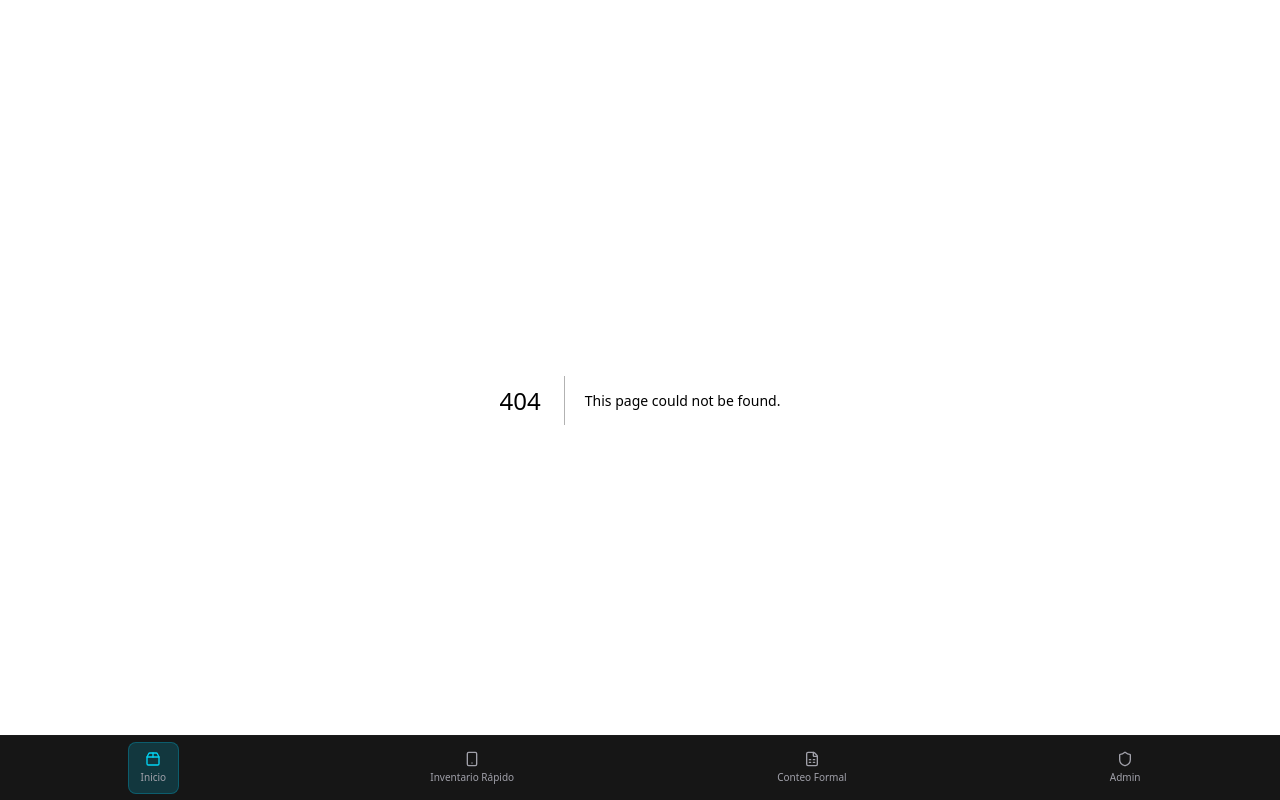
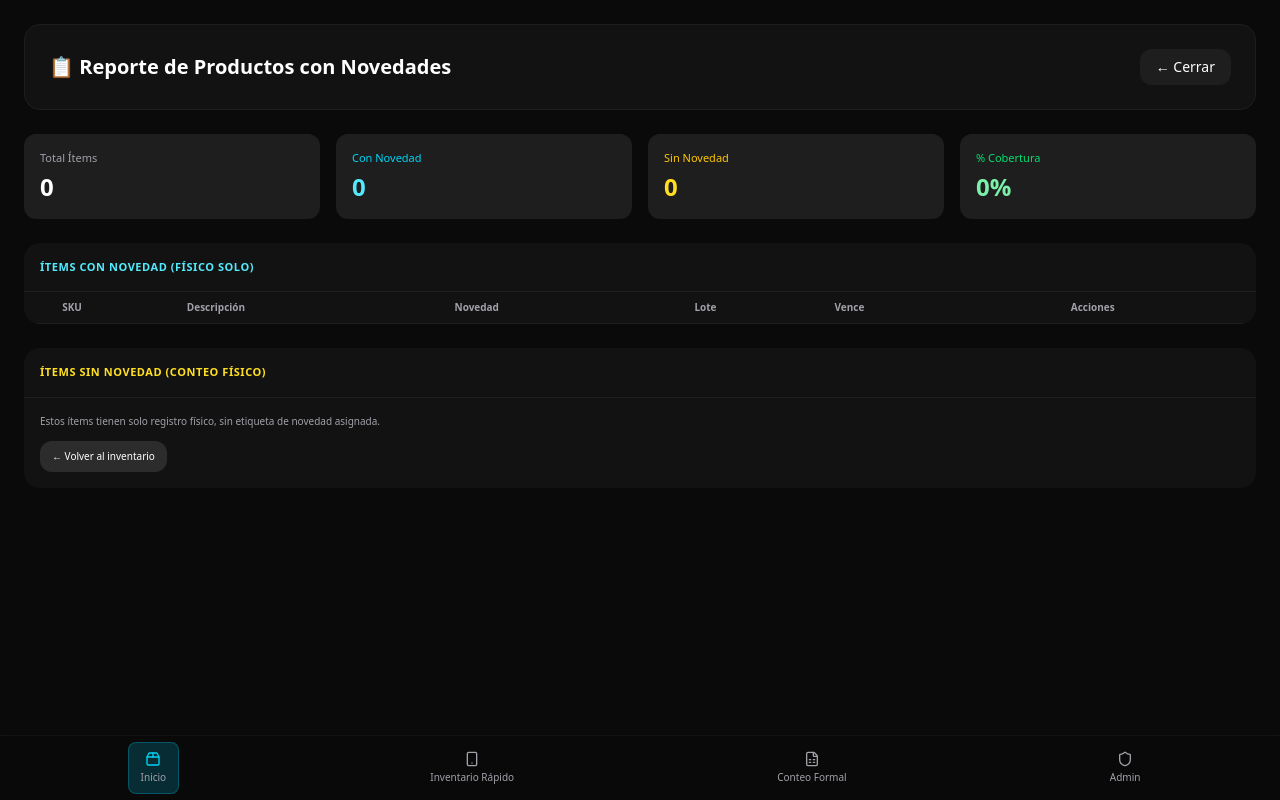
Before and after one commit to Nejicg23/Muestreoapp, a Next.js app: page /reportes/productos-novedades in a window 1280 px wide. Before the commit this address had no page. Built offline with nearby package versions, Linux system fonts and the light colour scheme.

Commit message:
feat: add product novelties report with physical count, batch and expiration

```diff
--- /dev/null
+++ b/src/app/reportes/productos-novedades/ProductosNovedadesClient.tsx
@@ -0,0 +1,165 @@
+import React from 'react';
+
+export default function ProductosNovedadesClient({
+  sessionId,
+  consolidated,
+  onClose,
+  onExport,
+}: {
+  sessionId: string;
+  consolidated: any[];
+  onClose: () => void;
+  onExport: (data: any) => void;
+}) {
+  // Filtrar ítems con novedad (físico solo, sin comparación sistema)
+  const novedades = consolidated.filter(
+    (item) => item.hasPhysicalCount && item.noveltyType
+  );
+
+  // Ítems sin novedad (solo conteo físico)
+  const sinNovedad = consolidated.filter(
+    (item) => item.hasPhysicalCount && !item.noveltyType
+  );
+
+  const handleRegistrarFisico = (itemId: string, data: {
+    noveltyType: string;
+    batchNumber: string;
+    expirationDate: string;
+    notes?: string;
+  }) => {
+    // Lógica para registrar ítem con novedad
+    console.log('Registrando físico para ítem:', itemId, data);
+    onExport(data);
+  };
+
+  return (
+    <div className="min-h-screen bg-slate-950 p-6">
+      <div className="bg-slate-900 border border-slate-800 rounded-2xl p-6 mb-6">
+        <div className="flex items-center justify-between">
+          <h1 className="text-xl font-black text-white">
+            📋 Reporte de Productos con Novedades
+          </h1>
+          <button
+            onClick={onClose}
+            className="px-4 py-2 rounded-xl bg-slate-800 hover:bg-slate-700 text-white text-sm transition-colors"
+          >
+            ← Cerrar
+          </button>
+        </div>
+      </div>
+
+      {/* Resumen */}
+      <div className="grid grid-cols-1 md:grid-cols-2 lg:grid-cols-4 gap-4 mb-6">
+        <div className="bg-slate-800 rounded-xl p-4">
+          <p className="text-[11px] text-slate-400 font-medium">Total Ítems</p>
+          <p className="text-2xl font-bold text-white mt-1">{consolidated.length}</p>
+        </div>
+        <div className="bg-slate-800 rounded-xl p-4">
+          <p className="text-[11px] text-cyan-400 font-medium">Con Novedad</p>
+          <p className="text-2xl font-bold text-cyan-300 mt-1">{novedades.length}</p>
+        </div>
+        <div className="bg-slate-800 rounded-xl p-4">
+          <p className="text-[11px] text-yellow-400 font-medium">Sin Novedad</p>
+          <p className="text-2xl font-bold text-yellow-300 mt-1">{sinNovedad.length}</p>
+        </div>
+        <div className="bg-slate-800 rounded-xl p-4">
+          <p className="text-[11px] text-green-400 font-medium">% Cobertura</p>
+          <p className="text-2xl font-bold text-green-300 mt-1">
+            {consolidated.length > 0 ? `${((novedades.length / consolidated.length) * 100).toFixed(1)}%` : '0%'}
+          </p>
+        </div>
+      </div>
+
+      {/* Tabla de Ítems con Novedad */}
+      <div className="bg-slate-900 rounded-2xl overflow-hidden mb-6">
+        <div className="p-4 border-b border-slate-700/50">
+          <h2 className="text-[11px] font-bold text-cyan-300 uppercase tracking-wider">
+            Ítems con Novedad (Físico Solo)
+          </h2>
+        </div>
+        <div className="overflow-x-auto">
+          <table className="min-w-full">
+            <thead>
+              <tr className="border-b border-slate-700/50">
+                <th className="text-[10px] text-slate-400 p-2 w-24">SKU</th>
+                <th className="text-[10px] text-slate-400 p-2 w-48">Descripción</th>
+                <th className="text-[10px] text-slate-400 p-2">Novedad</th>
+                <th className="text-[10px] text-slate-400 p-2 w-32">Lote</th>
+                <th className="text-[10px] text-slate-400 p-2 w-40">Vence</th>
+                <th className="text-[10px] text-slate-400 p-2">Acciones</th>
+              </tr>
+            </thead>
+            <tbody>
+              {novedades.map((item) => {
+                const physicalItem = item.physicalData;
+                return (
+                  <tr key={item.id} className="border-b border-slate-700/30">
+                    <td className="text-[10px] p-2">{physicalItem?.sku || 'N/A'}</td>
+                    <td className="text-[10px] p-2">
+                      {physicalItem?.description?.substring(0, 25) ||
+                        'N/A'}{' '}{physicalItem?.description?.length > 25 ? '...' : ''}
+                    </td>
+                    <td className="text-[10px] p-2">
+                      <span
+                        className={`px-2 py-1 rounded text-[10px] font-medium ${
+                          item.noveltyType === 'mermade'
+                            ? 'bg-red-500/20 text-red-300'
+                            : item.noveltyType === 'extra'
+                            ? 'bg-cyan-500/20 text-cyan-300'
+                            : 'bg-slate-700/50 text-slate-300'
+                        }`}
+                      >
+                        {item.noveltyType}
+                      </span>
+                    </td>
+                    <td className="text-[10px] p-2">{physicalItem?.batchNumber || 'N/A'}</td>
+                    <td className="text-[10px] p-2">
+                      {physicalItem?.expirationDate
+                        ? new Date(physicalItem.expirationDate).toLocaleDateString('es-ES')
+                        : 'N/A'}
+                    </td>
+                    <td className="text-[10px] p-2">
+                      <button
+                        className="px-2 py-1 rounded-xl bg-cyan-600 hover:bg-cyan-500 text-[10px] text-white transition-colors"
+                        onClick={() => handleRegistrarFisico(item.id, {
+                          noveltyType: item.noveltyType,
+                          batchNumber: physicalItem?.batchNumber || '',
+                          expirationDate: physicalItem?.expirationDate || '',
+                          notes: physicalItem?.notes || '',
+                        })}
+                      >
+                        Actualizar
+                      </button>
+                    </td>
+                  </tr>
+                );
+              })}
+            </tbody>
+          </table>
+        </div>
+      </div>
+
+      {/* Ítems sin novedad - conteo físico solo */}
+      <div className="bg-slate-900 rounded-2xl overflow-hidden">
+        <div className="p-4 border-b border-slate-700/50">
+          <h2 className="text-[11px] font-bold text-yellow-300 uppercase tracking-wider">
+            Ítems sin Novedad (Conteo Físico)
+          </h2>
+        </div>
+        <div className="p-4">
+          <p className="text-[10px] text-slate-400">
+            Estos ítems tienen solo registro físico, sin etiqueta de novedad asignada.
+          </p>
+          <div className="mt-3">
+            <button
+              className="px-3 py-2 rounded-xl bg-slate-700 hover:bg-slate-600 text-[10px] text-white transition-colors"
+              onClick={onClose}
+            >
+              ← Volver al inventario
+            </button>
+          </div>
+        </div>
+      </div>
+    </div>
+  );
+}
--- /dev/null
+++ b/src/app/reportes/productos-novedades/page.tsx
@@ -0,0 +1,13 @@
+import ProductosNovedadesClient from './ProductosNovedadesClient';
+
+export const dynamic = 'force-dynamic';
+
+export default function ProductosNovedadesPage({
+  params,
+}: { params: { sessionId: string } }) {
+  // Reporte de productos con novedades
+  // Recibe sessionId y renderiza el cliente de reporte
+  // Los datos se poblarán al integrarse con el sync real
+
+  return <ProductosNovedadesClient sessionId={params.sessionId} consolidated={[]} onClose={() => {}} onExport={() => {}} />;
+}
```
